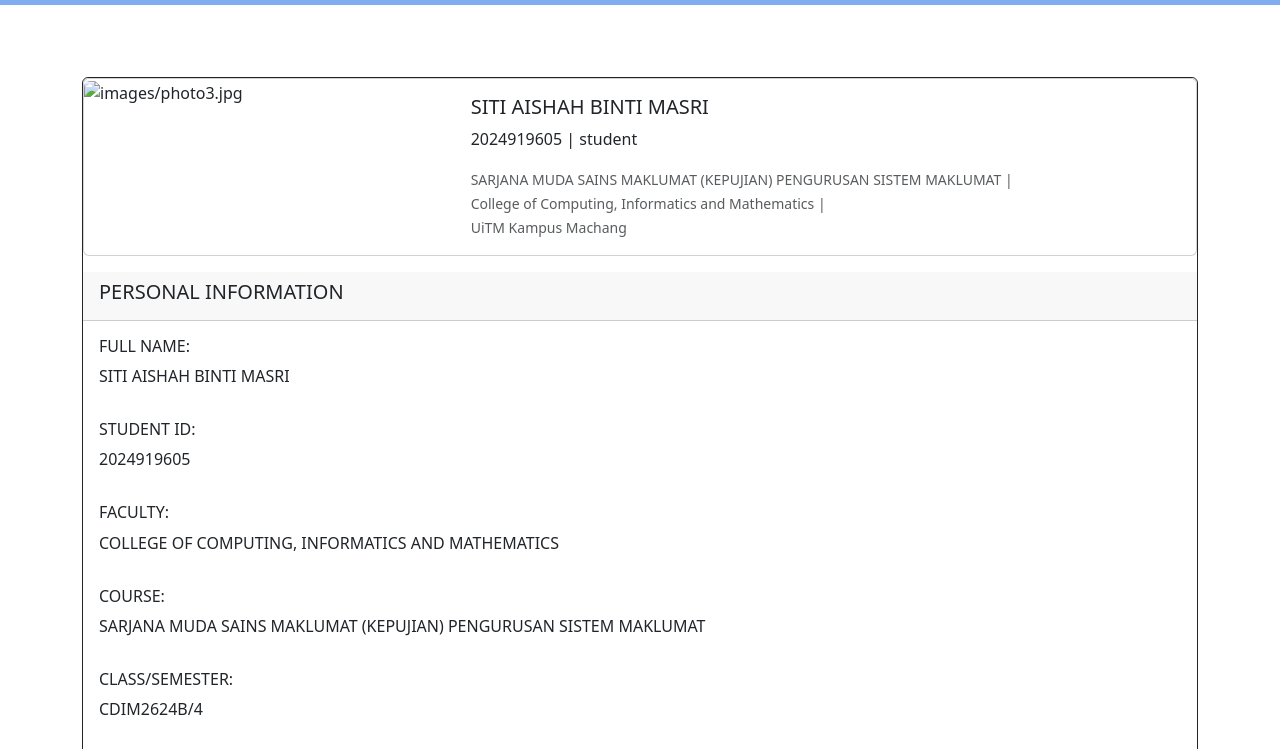
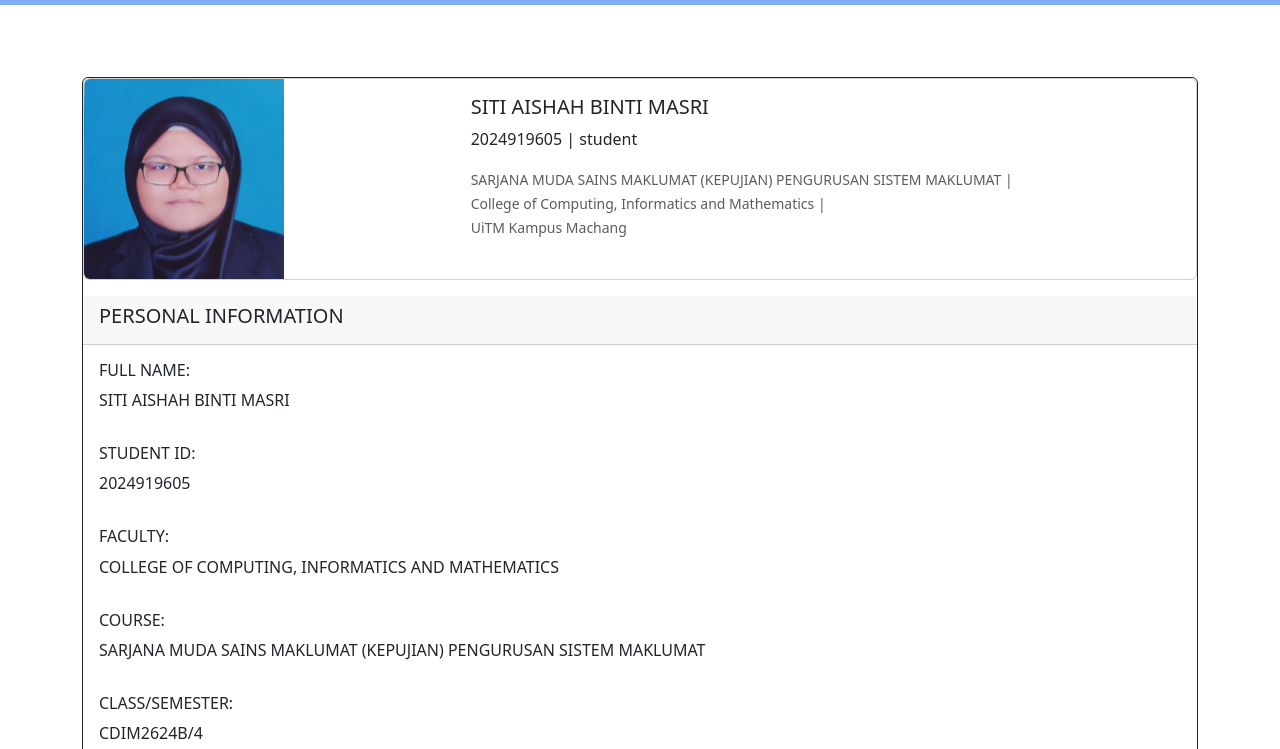
Before and after one commit to Atikah133/Students-E-Profile, a plain HTML site: page student3.html in a window 1280 px wide. Shown: the part 51-800 px from the top of the page. Drawn offline with nearby package versions, Linux system fonts and the light colour scheme.

Commit message:
Update student3.html

```diff
--- a/student3.html
+++ b/student3.html
@@ -35,7 +35,7 @@
                     <div class="card mb-3" style="max-width: 80rem;">
                         <div class="row g-0">
                             <div class="col-md-4">
-                            <img src="images/photo3.jpg" class="img-fluid rounded-start" style="max-width: 200px" alt="images/photo3.jpg">
+                            <img src="photo3.jpg" class="img-fluid rounded-start" style="max-width: 200px" alt="photo3.jpg">
                             </div>
                             <div class="col-md-8">
                             <div class="card-body">
```
